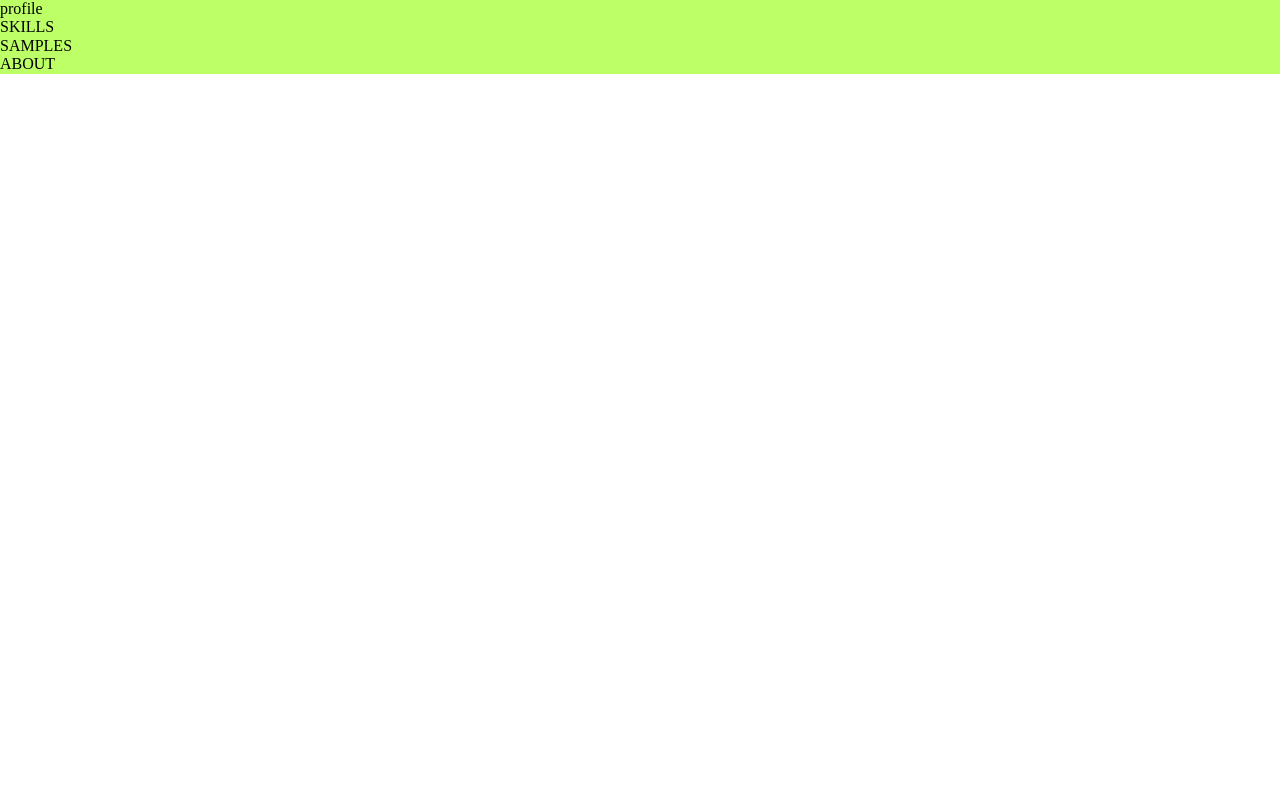
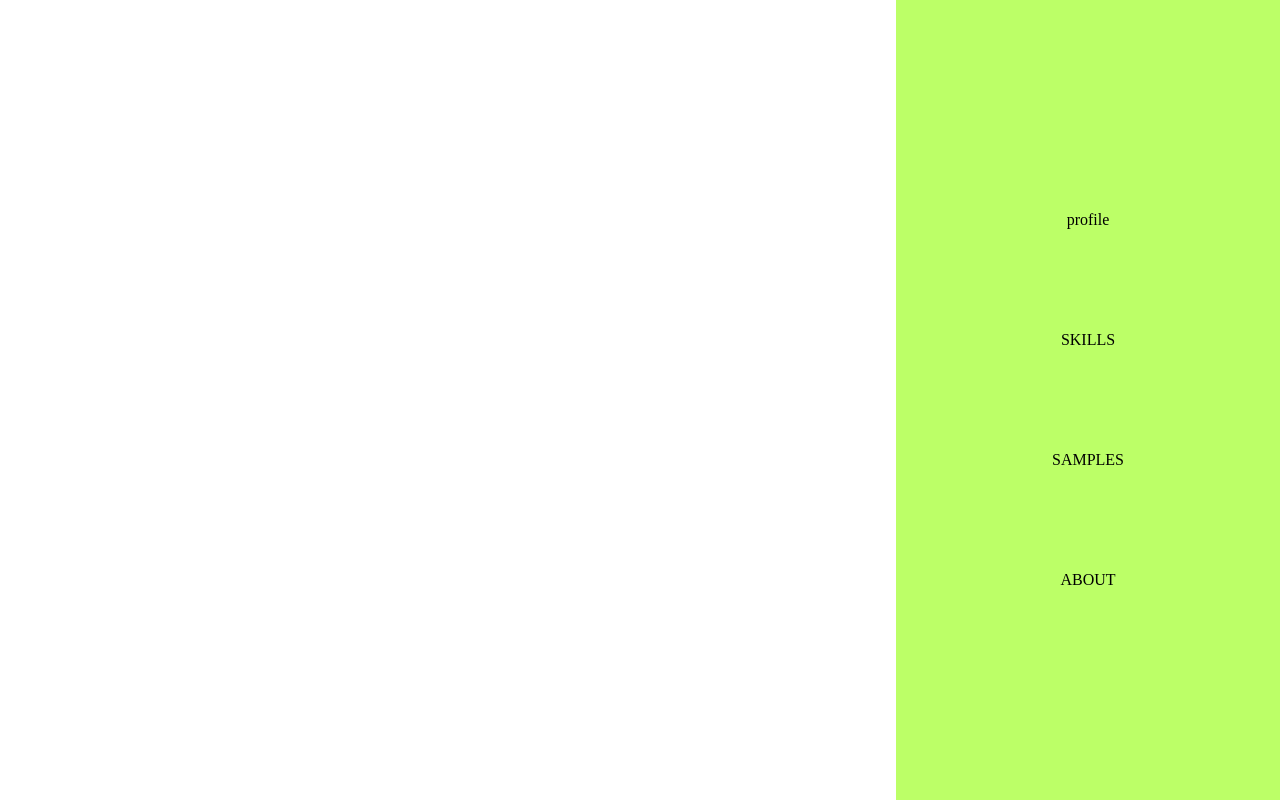
Before and after one commit to ranopub/portfolio, a plain HTML site: page index.html in a window 1280 px wide. Drawn offline with nearby package versions, Linux system fonts and the light colour scheme.

Commit message:
add jquery

```diff
--- a/index.html
+++ b/index.html
@@ -3,27 +3,40 @@
   <head>
       <meta charset="UTF-8">
       <link rel="stylesheet" href="reset.css">
-    <link rel="stylesheet" href="style.css">
+      <link rel="stylesheet" href="/css/style.css">
       <title>rano_publicity</title>
   </head>
   <body>
-  <div>
-
+    <div class="menu-wrapper">
+      <div class="menu-spacer">
       </div>
+      <div class="menu-item">
         <section>
           profile
         </section>
+      </div>
+      <div class="menu-item">
         <section>
           SKILLS
         </section>
+      </div>
+      <div class="menu-item">
         <section>
           SAMPLES
         </section>
+      </div>
+      <div class="menu-item">
         <section>
           ABOUT
         </section>
-  <div>
+      </div>
+      <div class="menu-spacer">
+      </div>
+    </div>
 
-  </div>
+    <script src="//code.jquery.com/jquery-3.6.1.min.js"></script>
+    <script>
+      window.alert($.fn.jquery);
+    </script>
   </body>
 </html>
--- /dev/null
+++ b/style.scss
@@ -0,0 +1,32 @@
+$base-color:#ffffff;
+$main-color:#bcff67;
+$accent-color:#3dffff;
+
+.menu-wrapper {
+    // メニュー要素の位置設定、左ビューポート70％を余白
+    margin-left: 70vw;
+
+    // サイズ指定、横VW30%でmarginと合わせ100、縦100Vh
+    width: 30vw;
+    height: 100vh;
+
+    // 色指定
+    background-color: $main-color;
+
+    // flexbox指定、子要素は縦列
+    display: flex;
+    flex-direction: column;
+    justify-content: space-between;
+}
+
+.menu-item {
+    height: 15vh;
+
+    display: flex;
+    justify-content: center;
+    align-items: center;
+}
+
+.menu-spacer{
+    height: 20vh;
+}
```
Also changed, not shown: css/style.css (added), style.css (deleted), 1 other file. Lines whose indentation alone changed are shown as unchanged.
